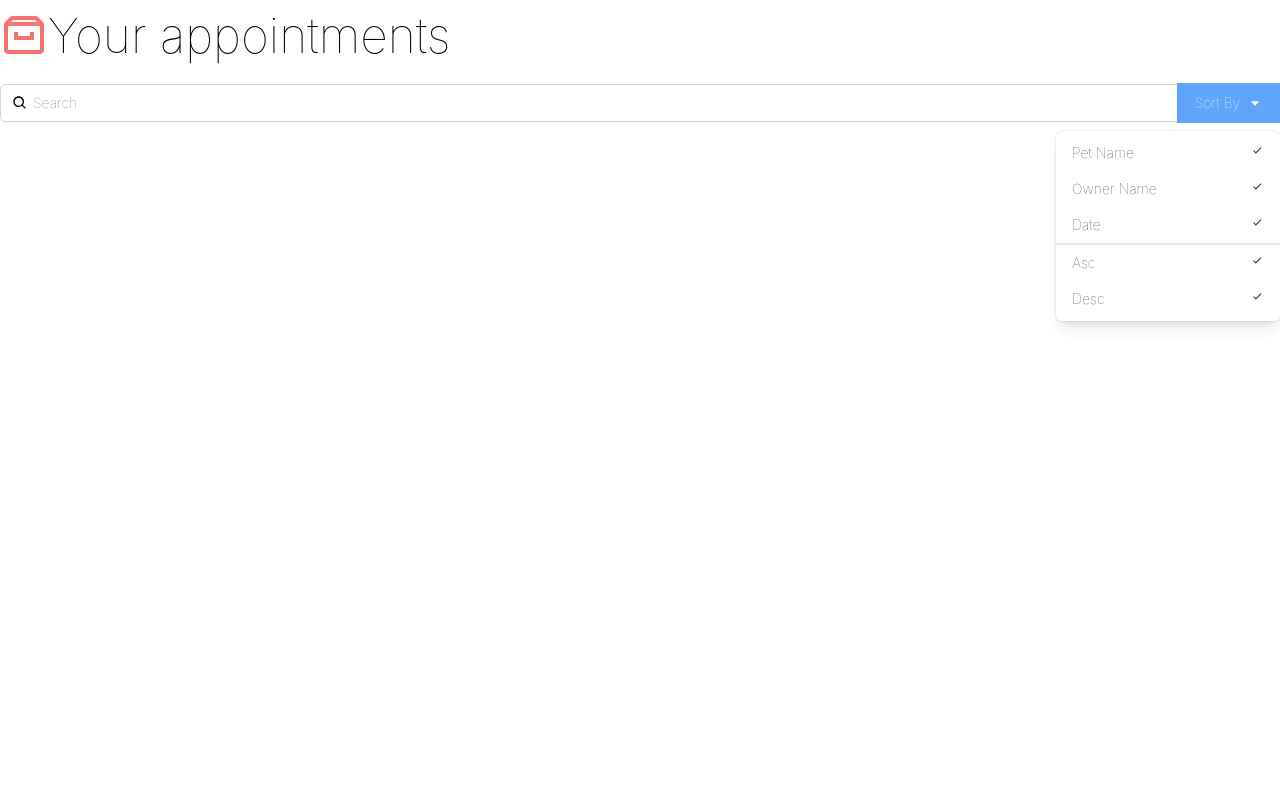
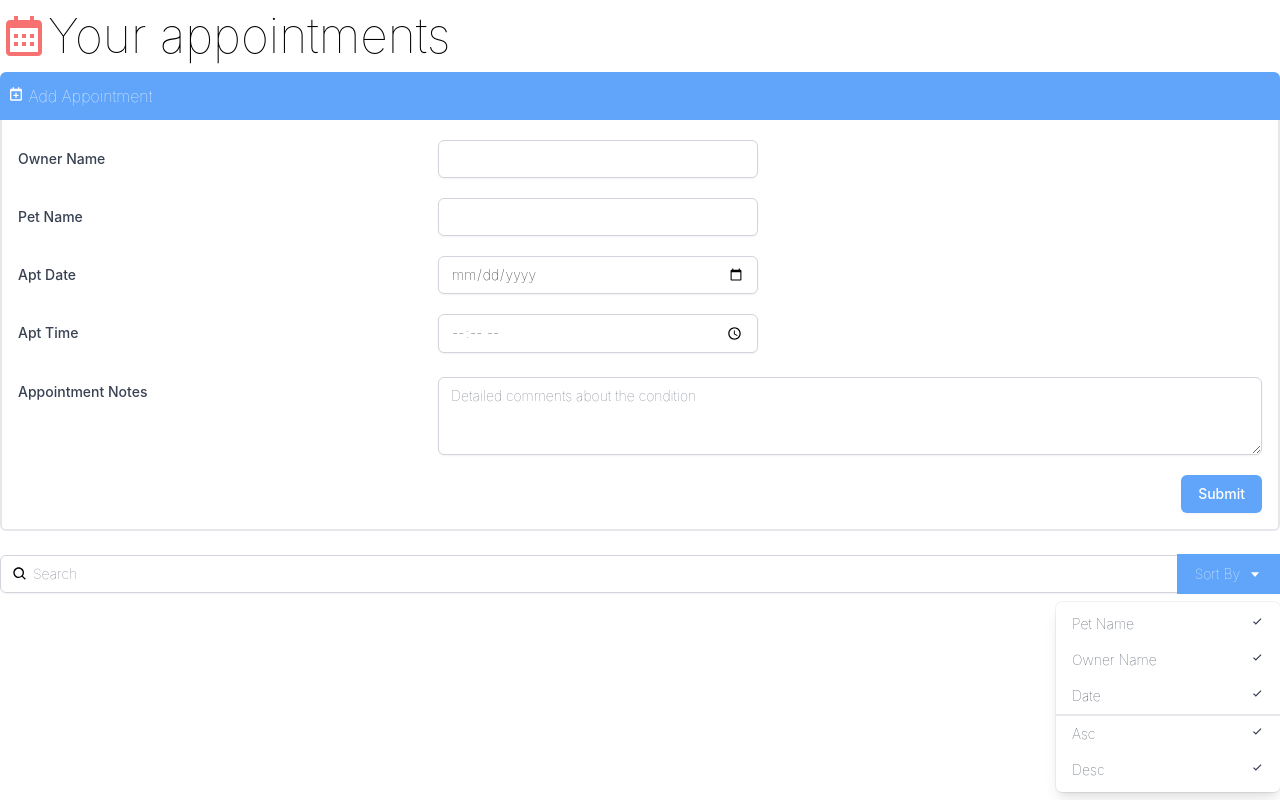
Before and after one commit to guipcarvalho/reactinterface, a React (Create React App) app: page / in a window 1280 px wide. Built offline with nearby package versions, Linux system fonts and the light colour scheme.

Commit message:
Add appointment UI

```diff
--- a/src/App.js
+++ b/src/App.js
@@ -1,13 +1,15 @@
-import { BiArchive } from "react-icons/bi";
+import { BiCalendar } from "react-icons/bi";
 import Search from "./components/Search";
+import AddAppointment from "./components/AddAppointment";
 
 function App() {
   return (
     <div className="App container mx-auto mt-3 font-thin">
-      <h1 className="text-5xl">
-        <BiArchive className="inline-block text-red-400 align-top" />
+      <h1 className="text-5xl mb-3">
+        <BiCalendar className="inline-block text-red-400 align-top" />
         Your appointments
       </h1>
+      <AddAppointment />
       <Search />
     </div>
   );
--- /dev/null
+++ b/src/components/AddAppointment.jsx
@@ -0,0 +1,114 @@
+import { BiCalendarPlus } from "react-icons/bi";
+
+const AddAppointment = () => {
+  return (
+    <div>
+      <button className="bg-blue-400 text-white px-2 py-3 w-full text-left rounded-t-md">
+        <div>
+          <BiCalendarPlus className="inline-block align-text-top" /> Add
+          Appointment
+        </div>
+      </button>
+      <div className="border-r-2 border-b-2 border-l-2 border-light-blue-500 rounded-b-md pl-4 pr-4 pb-4">
+        <div className="sm:grid sm:grid-cols-3 sm:gap-4 sm:items-start  sm:pt-5">
+          <label
+            htmlFor="ownerName"
+            className="block text-sm font-medium text-gray-700 sm:mt-px sm:pt-2"
+          >
+            Owner Name
+          </label>
+          <div className="mt-1 sm:mt-0 sm:col-span-2">
+            <input
+              type="text"
+              name="ownerName"
+              id="ownerName"
+              className="max-w-lg block w-full shadow-sm focus:ring-indigo-500 focus:border-indigo-500 sm:max-w-xs sm:text-sm border-gray-300 rounded-md"
+            />
+          </div>
+        </div>
+
+        <div className="sm:grid sm:grid-cols-3 sm:gap-4 sm:items-start  sm:pt-5">
+          <label
+            htmlFor="petName"
+            className="block text-sm font-medium text-gray-700 sm:mt-px sm:pt-2"
+          >
+            Pet Name
+          </label>
+          <div className="mt-1 sm:mt-0 sm:col-span-2">
+            <input
+              type="text"
+              name="petName"
+              id="petName"
+              className="max-w-lg block w-full shadow-sm focus:ring-indigo-500 focus:border-indigo-500 sm:max-w-xs sm:text-sm border-gray-300 rounded-md"
+            />
+          </div>
+        </div>
+
+        <div className="sm:grid sm:grid-cols-3 sm:gap-4 sm:items-start  sm:pt-5">
+          <label
+            htmlFor="aptDate"
+            className="block text-sm font-medium text-gray-700 sm:mt-px sm:pt-2"
+          >
+            Apt Date
+          </label>
+          <div className="mt-1 sm:mt-0 sm:col-span-2">
+            <input
+              type="date"
+              name="aptDate"
+              id="aptDate"
+              className="max-w-lg block w-full shadow-sm focus:ring-indigo-500 focus:border-indigo-500 sm:max-w-xs sm:text-sm border-gray-300 rounded-md"
+            />
+          </div>
+        </div>
+
+        <div className="sm:grid sm:grid-cols-3 sm:gap-4 sm:items-start  sm:pt-5">
+          <label
+            htmlFor="aptTime"
+            className="block text-sm font-medium text-gray-700 sm:mt-px sm:pt-2"
+          >
+            Apt Time
+          </label>
+          <div className="mt-1 sm:mt-0 sm:col-span-2">
+            <input
+              type="time"
+              name="aptTime"
+              id="aptTime"
+              className="max-w-lg block w-full shadow-sm focus:ring-indigo-500 focus:border-indigo-500 sm:max-w-xs sm:text-sm border-gray-300 rounded-md"
+            />
+          </div>
+        </div>
+
+        <div className="sm:grid sm:grid-cols-3 sm:gap-4 sm:items-start  sm:pt-5">
+          <label
+            htmlFor="aptNotes"
+            className="block text-sm font-medium text-gray-700 sm:mt-px sm:pt-2"
+          >
+            Appointment Notes
+          </label>
+          <div className="mt-1 sm:mt-0 sm:col-span-2">
+            <textarea
+              id="aptNotes"
+              name="aptNotes"
+              rows="3"
+              className="shadow-sm focus:ring-indigo-500 focus:border-indigo-500 mt-1 block w-full sm:text-sm border-gray-300 rounded-md"
+              placeholder="Detailed comments about the condition"
+            ></textarea>
+          </div>
+        </div>
+
+        <div className="pt-5">
+          <div className="flex justify-end">
+            <button
+              type="submit"
+              className="ml-3 inline-flex justify-center py-2 px-4 border border-transparent shadow-sm text-sm font-medium rounded-md text-white bg-blue-400 hover:bg-blue-700 focus:outline-none focus:ring-2 focus:ring-offset-2 focus:ring-blue-400"
+            >
+              Submit
+            </button>
+          </div>
+        </div>
+      </div>
+    </div>
+  );
+};
+
+export default AddAppointment;
```
